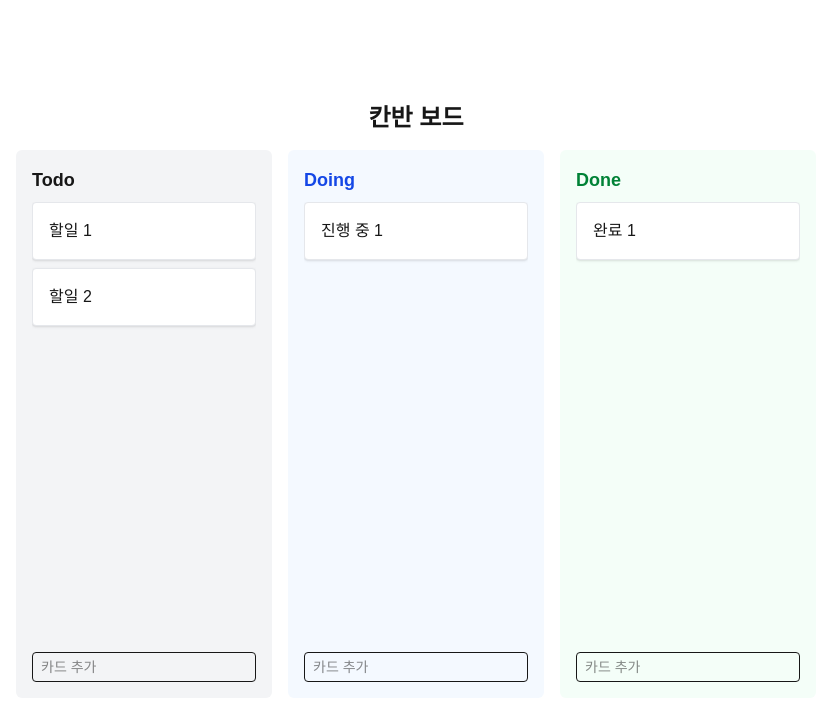
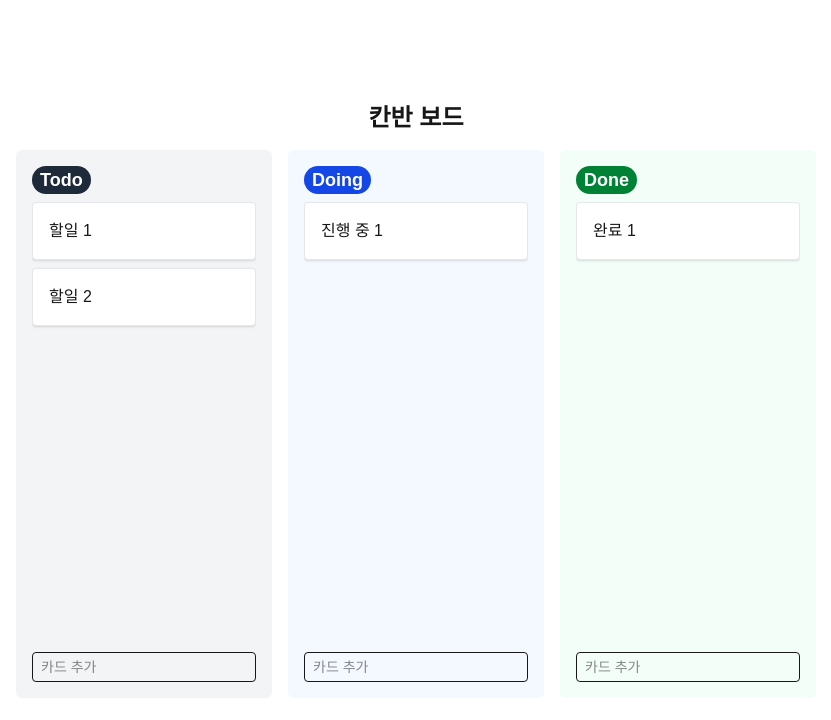
Before and after one commit to rlnrlnworld/dnd-toy, a Next.js app: page /board in a window 1280 px wide. Shown: the top 720 px of the page, without its empty margins (224-1055 px from the left). Built offline with nearby package versions, Linux system fonts and the light colour scheme.

Commit message:
style: 칸반보드 스타일 수정

```diff
--- a/src/components/board/KanbanColumn.tsx
+++ b/src/components/board/KanbanColumn.tsx
@@ -29,7 +29,7 @@ export default function KanbanColumn({
         ${columnId === "todo" ? "bg-gray-100 dark:bg-gray-100/30" : columnId === "doing" ? "!bg-blue-100/30" : "!bg-green-100/30"}
       `}
     >
-      <h2 className={`text-lg font-semibold capitalize mb-2 ${columnId === "todo" ? "" : columnId === "doing" ? "text-blue-700 dark:text-blue-300" : "text-green-700 dark:text-green-300"}`}>{columnId}</h2>
+      <h2 className={`text-lg w-fit px-2 font-semibold capitalize mb-2 rounded-full ${columnId === "todo" ? "bg-gray-800 text-white" : columnId === "doing" ? "bg-blue-700 text-white" : "bg-green-700 text-white"}`}>{columnId}</h2>
 
       <div className='flex flex-col h-[30rem] justify-between'>
         <div className="space-y-2 min-h-[4rem] flex-1 overflow-auto scroll-hide">
```
